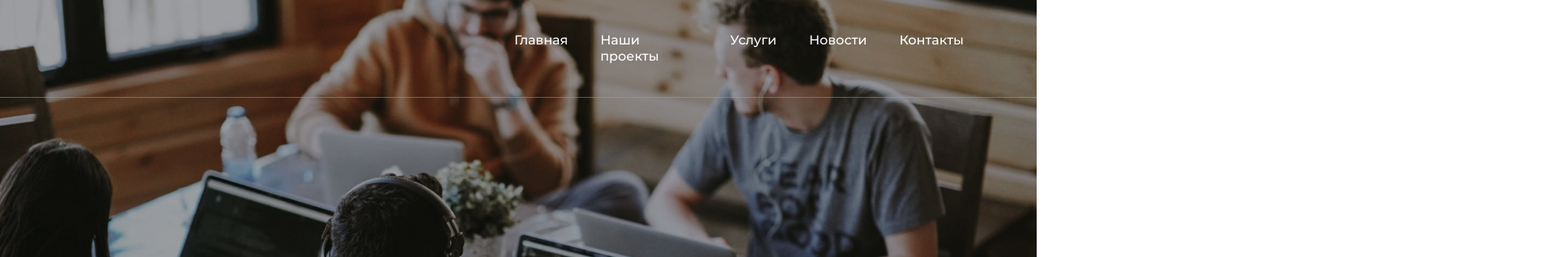
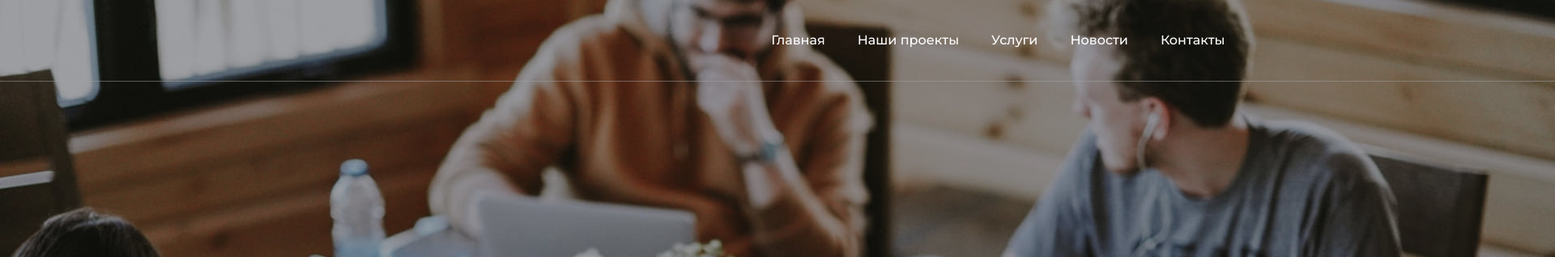
Before and after one commit to RakhimGit/firsproject, a plain HTML site: page index.html in a window 1280 px wide. Shown: the top 318 px of the page at 81% size, 1920 px wide, since content can reach past the window. Drawn offline with Linux system fonts and the light colour scheme.

Commit message:
Add files via upload

```diff
--- a/css/style.css
+++ b/css/style.css
@@ -1,4 +1,6 @@
 body {
+	margin: 0 auto;
+	width: 1920px;
 	font-family: 'Montserrat', sans-serif;
 }
 
@@ -13,7 +15,7 @@ body {
 	background-repeat: no-repeat;
 	background-size: 100%;
 	height: 900px;
-	max-width: 100%;
+	width: 100%;
 	flex: 0 0 auto;
 }
 
```
